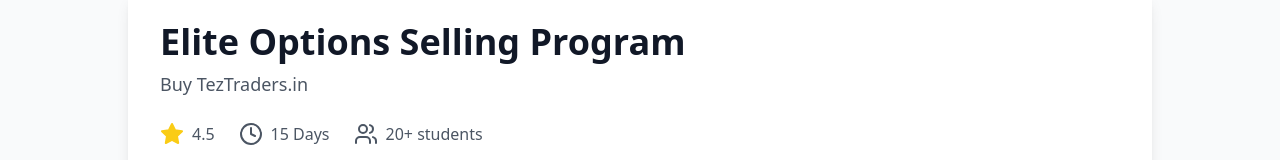
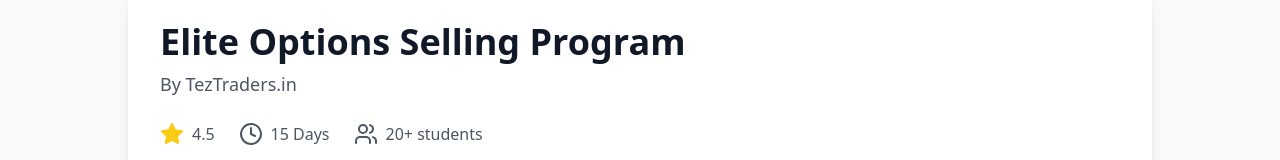
Before and after one commit to Smitayadav01/Info-Trade-website, a React (Vite) app: page /courses/1 in a window 1280 px wide. Shown: the part 123-283 px from the top of the page. Built offline with nearby package versions, Linux system fonts and the light colour scheme.

Commit message:
commited

```diff
--- a/src/pages/CourseDetail.tsx
+++ b/src/pages/CourseDetail.tsx
@@ -6,7 +6,7 @@ const courses = [
   {
     id: "1",
     title: "Elite Options Selling Program",
-    level: "Buy TezTraders.in",
+    level: "By TezTraders.in",
     duration: "15 Days",
     price: "₹7,999",
     rating: 4.5,
@@ -23,7 +23,7 @@ const courses = [
   {
     id: "2",
     title: "Algo Trading Mastery Program",
-    level: "Buy TezTraders.in",
+    level: "By TezTraders.in",
     duration: "30 Days",
     price: "₹14,999",
     rating: 4.9,
@@ -40,7 +40,7 @@ const courses = [
   {
     id: "3",
     title: "Options Buying SL Hunting Course",
-    level: "Buy TezTraders.in",
+    level: "By TezTraders.in",
     duration: "20 Days",
     price: "₹3,999",
     rating: 4.7,
```
